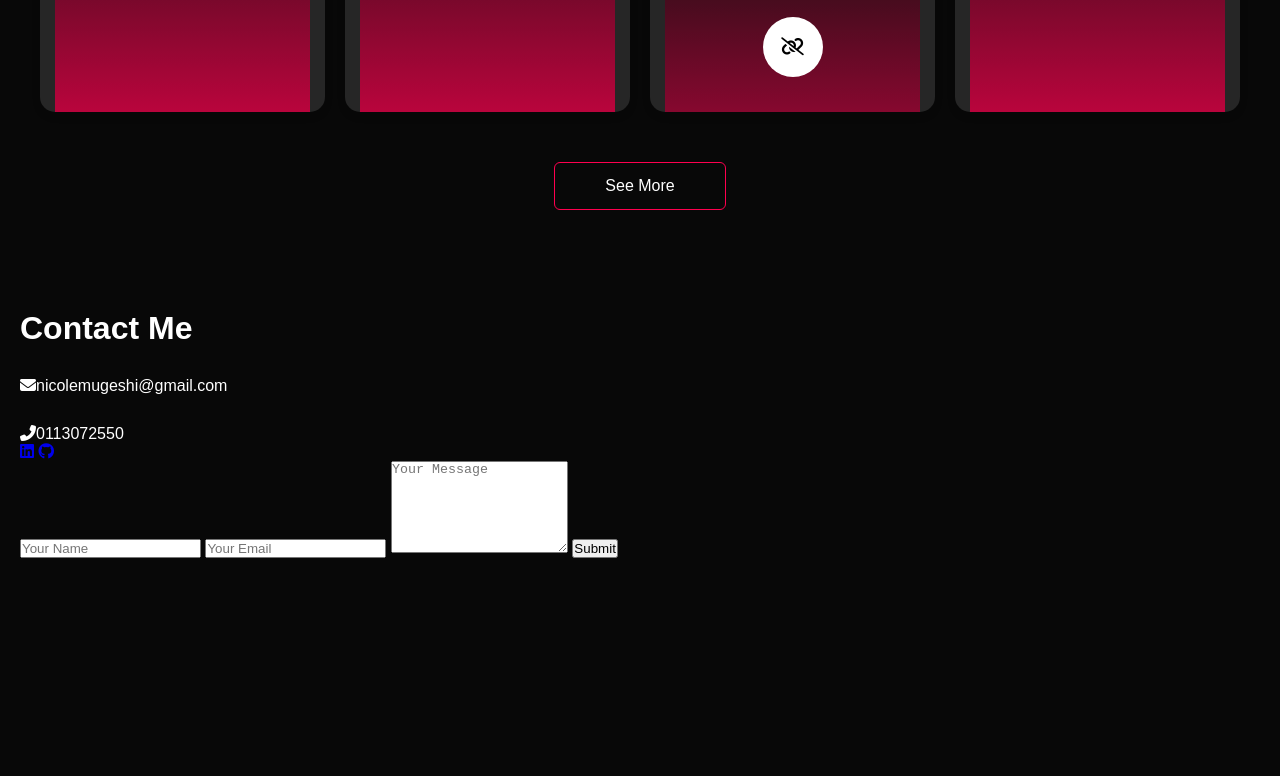
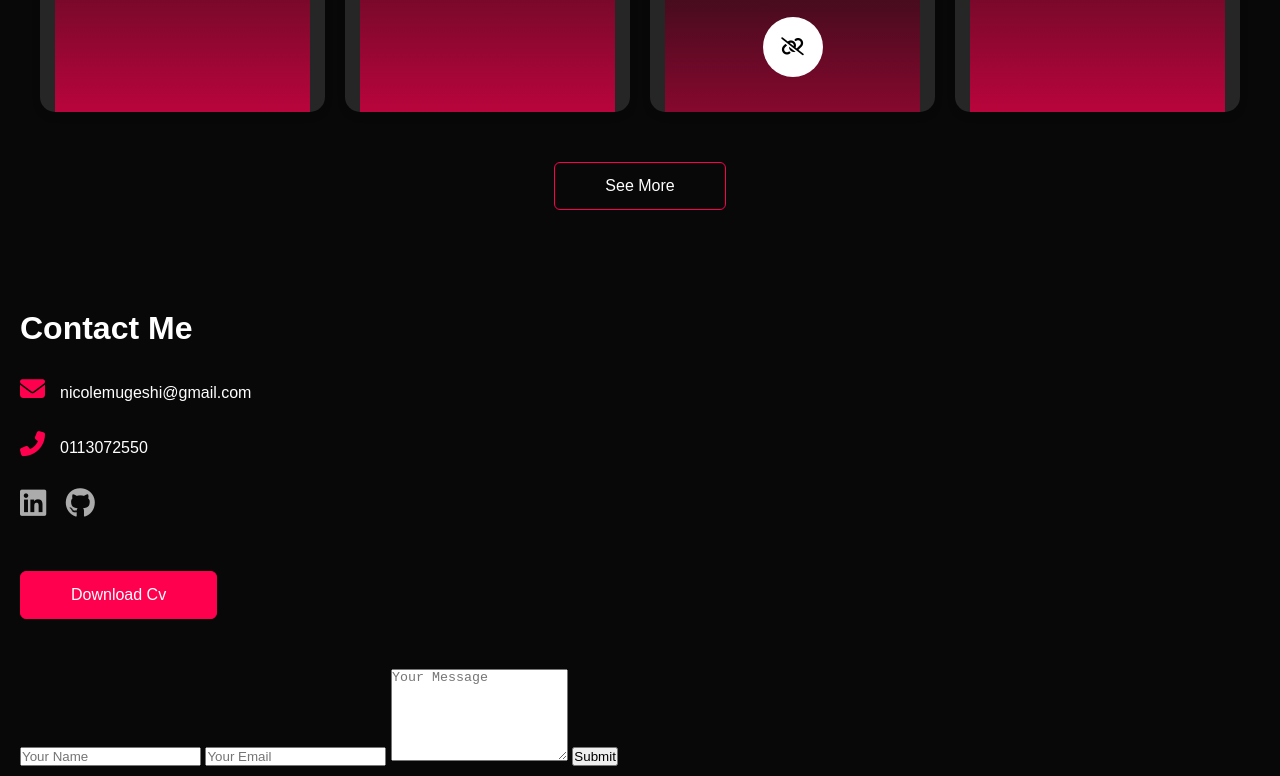
Before and after one commit to mugeshi/portfolio, a plain HTML site: page index.html in a window 1280 px wide. Shown: the part 2399-3175 px from the top of the page. Before the commit the page ends 2967 px from the top, so only its background shows below. Drawn offline with Linux system fonts and the light colour scheme.

Commit message:
updated downloadcv

```diff
--- a/index.html
+++ b/index.html
@@ -197,6 +197,7 @@ Beyond the screen, you'll find me exploring the latest tech trends, sipping on c
                     <a href="https://www.linkedin.com/in/nicole-mugeshi-a6589425b/"><i class="fa-brands fa-linkedin"></i></a>
                     <a href="https://github.com/mugeshi"><i class="fa-brands fa-github"></i></a>
                 </div>
+                <a href="" class="btn btn2">Download Cv</a>
             </div>
             <div class="contact-right">
                 <form>
--- a/style.css
+++ b/style.css
@@ -353,3 +353,30 @@ margin-bottom: 20px;
 .contact-left p{
     margin-top: 30px;
 }
+.contact-left p i{
+    color: #ff004f;
+    margin-right: 15px;
+    font-size: 25px;
+
+}
+.social-icon {
+    margin-top: 30px;
+}
+
+.social-icon a {
+    text-decoration: none;
+    font-size: 30px;
+    margin-right: 15px;
+    color: #ababab;
+    display: inline-block;
+    transition: transform 0.5s;
+}
+
+.social-icon a:hover {
+    color: #ff004f;
+    transform: translate(-5px);
+}
+.btn.btn2{
+    display: inline-block;
+    background: #ff004f;
+}
```
